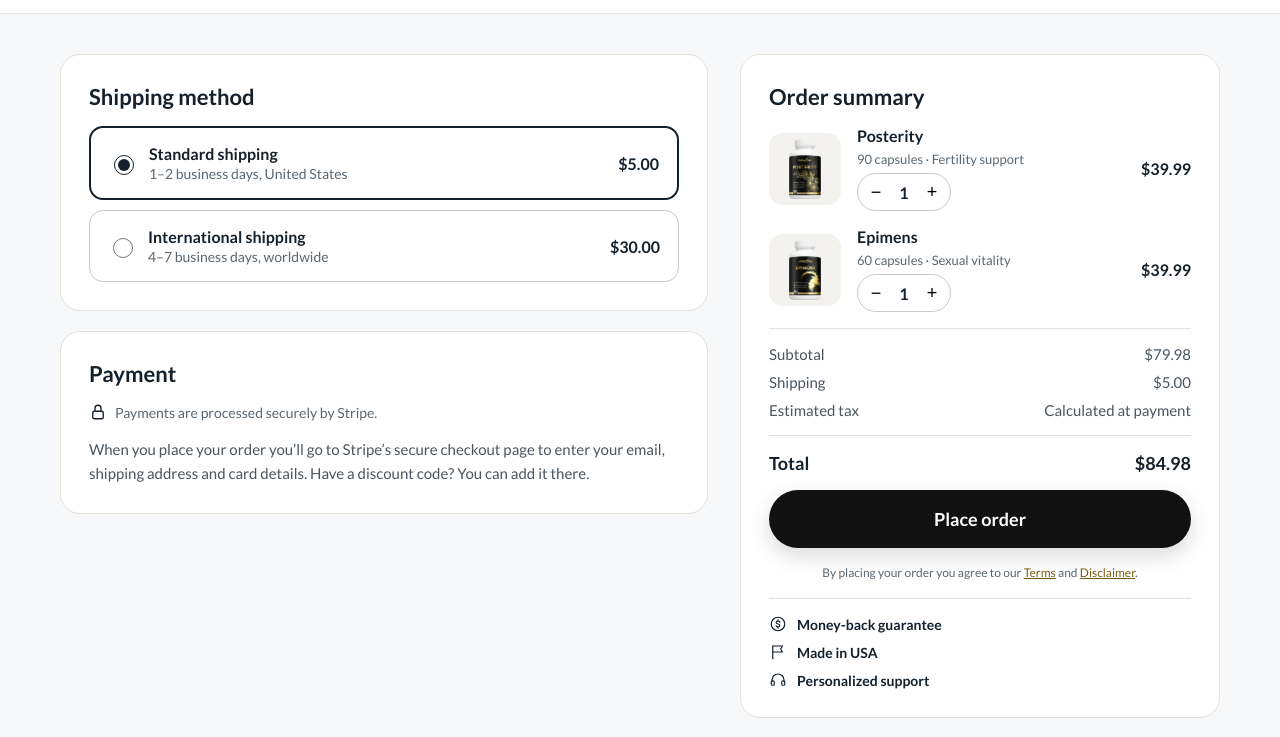
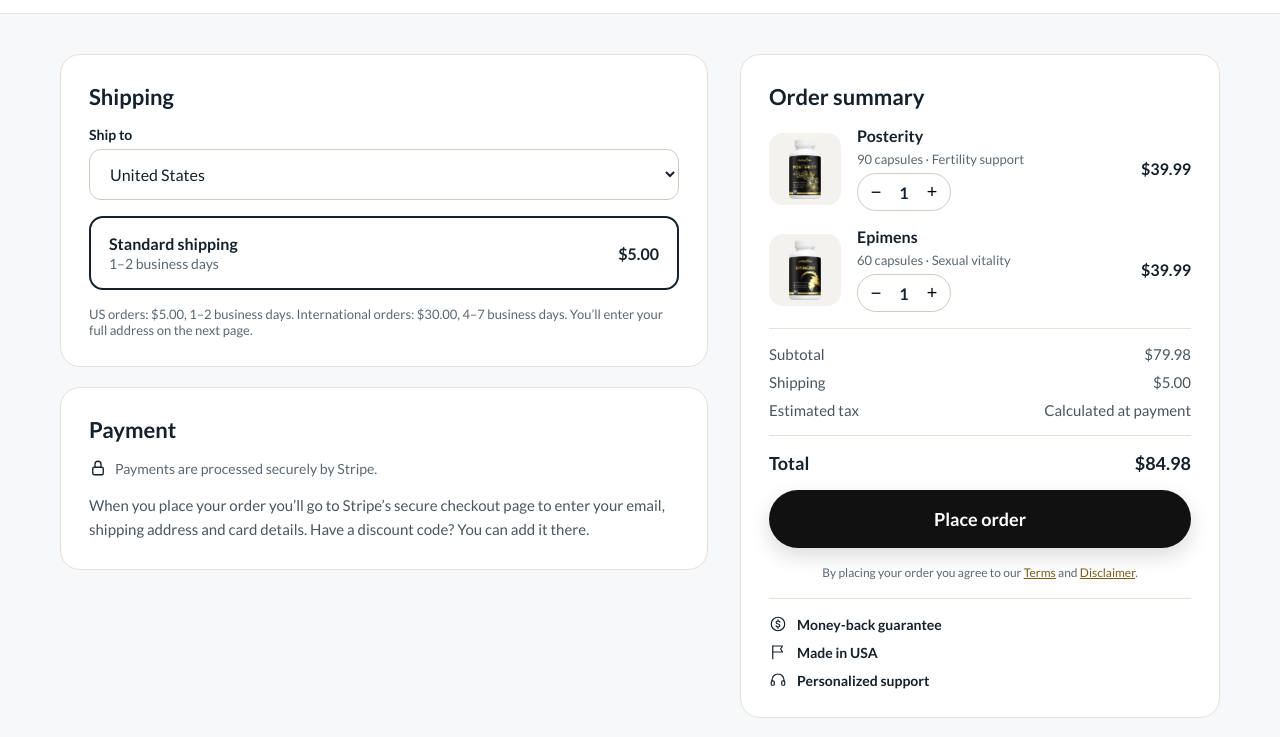
Before and after one commit to AliSalameh1/auravitae-website, a website: page public/checkout.html in a window 1280 px wide. Shown: the part 63-800 px from the top of the page. Drawn offline with Linux system fonts and the light colour scheme.

Commit message:
Set shipping from the customer's country
Replace the shipping-method choice with a 'Ship to' country list.
US gets $5 standard, everywhere else $30 international; Stripe's
page then only accepts an address in the chosen country.

Co-Authored-By: Claude Opus 5.5 <noreply@anthropic.com>
Claude-Session: https://claude.ai/code/session_01PeDtgCWrsZVrgWWmQ5gbVi

```diff
--- a/public/checkout.html
+++ b/public/checkout.html
@@ -29,11 +29,7 @@ a{color:#7A5C14}a:hover{color:#5C4610}
 <div class="co-cols" style="display: grid; grid-template-columns: minmax(0, 1.35fr) minmax(0, 1fr); gap: 32px; align-items: start">
 
 <form id="co-form" style="display: flex; flex-direction: column; gap: 20px" onsubmit="return false">
-<section style="background: #FFFFFF; border: 1px solid #E5E1D8; border-radius: 20px; padding: 28px; display: flex; flex-direction: column; gap: 16px"><h2 style="margin: 0; font-size: 22px; font-weight: 700">Shipping method</h2>
-<fieldset style="border: 0; margin: 0; padding: 0; display: flex; flex-direction: column; gap: 10px"><legend style="position: absolute; left: -9999px">Shipping method</legend>
-<label style="display: flex; align-items: center; justify-content: space-between; gap: 16px; border: 2px solid #14202B; border-radius: 14px; padding: 16px 18px; cursor: pointer"><span style="display: flex; align-items: center; gap: 12px"><input type="radio" name="ship" value="std" checked style="width: 20px; height: 20px; accent-color: #14202B"><span style="display: flex; flex-direction: column; gap: 2px"><strong style="font-size: 16px">Standard shipping</strong><span style="font-size: 14px; color: #5B6770">1–2 business days, United States</span></span></span><strong style="font-size: 16px">$5.00</strong></label>
-<label style="display: flex; align-items: center; justify-content: space-between; gap: 16px; border: 1px solid #CFCBC2; border-radius: 14px; padding: 16px 18px; cursor: pointer"><span style="display: flex; align-items: center; gap: 12px"><input type="radio" name="ship" value="intl" style="width: 20px; height: 20px; accent-color: #14202B"><span style="display: flex; flex-direction: column; gap: 2px"><strong style="font-size: 16px">International shipping</strong><span style="font-size: 14px; color: #5B6770">4–7 business days, worldwide</span></span></span><strong style="font-size: 16px">$30.00</strong></label>
-</fieldset></section>
+<section style="background: #FFFFFF; border: 1px solid #E5E1D8; border-radius: 20px; padding: 28px; display: flex; flex-direction: column; gap: 16px"><h2 style="margin: 0; font-size: 22px; font-weight: 700">Shipping</h2><label for="co-country" style="display: flex; flex-direction: column; gap: 6px; font-size: 14px; font-weight: 700; color: #14202B">Ship to<select id="co-country" autocomplete="country" style="font: 400 16px Lato, sans-serif; color: #14202B; padding: 14px 16px; border: 1px solid #CFCBC2; border-radius: 12px; background: #FFFFFF"><option value="US">United States</option></select></label><div style="display: flex; align-items: center; justify-content: space-between; gap: 16px; border: 2px solid #14202B; border-radius: 14px; padding: 16px 18px"><span style="display: flex; flex-direction: column; gap: 2px"><strong id="co-ship-name" style="font-size: 16px">Standard shipping</strong><span id="co-ship-time" style="font-size: 14px; color: #5B6770">1–2 business days</span></span><strong id="co-ship-price" style="font-size: 16px">$5.00</strong></div><p style="margin: 0; font-size: 13px; color: #5B6770">US orders: $5.00, 1–2 business days. International orders: $30.00, 4–7 business days. You’ll enter your full address on the next page.</p></section>
 
 <section style="background: #FFFFFF; border: 1px solid #E5E1D8; border-radius: 20px; padding: 28px; display: flex; flex-direction: column; gap: 16px"><h2 style="margin: 0; font-size: 22px; font-weight: 700">Payment</h2><p style="margin: 0; font-size: 14px; color: #5B6770; display: flex; align-items: center; gap: 8px"><svg aria-hidden="true" width="18" height="18" viewBox="0 0 24 24" fill="none" stroke="#14202B" stroke-width="1.8" stroke-linecap="round" stroke-linejoin="round"><rect x="5" y="11" width="14" height="10" rx="2"></rect><path d="M8 11V7a4 4 0 0 1 8 0v4"></path></svg>Payments are processed securely by Stripe.</p><p style="margin: 0; font-size: 15px; line-height: 1.6; color: #4A5560">When you place your order you’ll go to Stripe’s secure checkout page to enter your email, shipping address and card details. Have a discount code? You can add it there.</p></section>
 </form>
@@ -72,7 +68,9 @@ a{color:#7A5C14}a:hover{color:#5C4610}
   } catch (e) {}
   var $ = function (sel) { return document.querySelector(sel); };
   var money = function (n) { return "$" + n.toFixed(2); };
-  var shipping = function () { var r = $('input[name="ship"]:checked'); return r ? r.value : "std"; };
+  var INTL = ["AC", "AD", "AE", "AF", "AG", "AI", "AL", "AM", "AO", "AQ", "AR", "AT", "AU", "AW", "AX", "AZ", "BA", "BB", "BD", "BE", "BF", "BG", "BH", "BI", "BJ", "BL", "BM", "BN", "BO", "BQ", "BR", "BS", "BT", "BV", "BW", "BY", "BZ", "CA", "CD", "CF", "CG", "CH", "CI", "CK", "CL", "CM", "CN", "CO", "CR", "CV", "CW", "CY", "CZ", "DE", "DJ", "DK", "DM", "DO", "DZ", "EC", "EE", "EG", "EH", "ER", "ES", "ET", "FI", "FJ", "FK", "FO", "FR", "GA", "GB", "GD", "GE", "GF", "GG", "GH", "GI", "GL", "GM", "GN", "GP", "GQ", "GR", "GS", "GT", "GU", "GW", "GY", "HK", "HN", "HR", "HT", "HU", "ID", "IE", "IL", "IM", "IN", "IO", "IQ", "IS", "IT", "JE", "JM", "JO", "JP", "KE", "KG", "KH", "KI", "KM", "KN", "KR", "KW", "KY", "KZ", "LA", "LB", "LC", "LI", "LK", "LR", "LS", "LT", "LU", "LV", "LY", "MA", "MC", "MD", "ME", "MF", "MG", "MK", "ML", "MM", "MN", "MO", "MQ", "MR", "MS", "MT", "MU", "MV", "MW", "MX", "MY", "MZ", "NA", "NC", "NE", "NG", "NI", "NL", "NO", "NP", "NR", "NU", "NZ", "OM", "PA", "PE", "PF", "PG", "PH", "PK", "PL", "PM", "PN", "PR", "PS", "PT", "PY", "QA", "RE", "RO", "RS", "RU", "RW", "SA", "SB", "SC", "SD", "SE", "SG", "SH", "SI", "SJ", "SK", "SL", "SM", "SN", "SO", "SR", "SS", "ST", "SV", "SX", "SZ", "TA", "TC", "TD", "TF", "TG", "TH", "TJ", "TK", "TL", "TM", "TN", "TO", "TR", "TT", "TV", "TW", "TZ", "UA", "UG", "UY", "UZ", "VA", "VC", "VE", "VG", "VN", "VU", "WF", "WS", "XK", "YE", "YT", "ZA", "ZM", "ZW"];
+  var country = function () { return $("#co-country").value || "US"; };
+  var shipping = function () { return country() === "US" ? "std" : "intl"; };
 
   function render() {
     var sub = 0;
@@ -89,9 +87,10 @@ a{color:#7A5C14}a:hover{color:#5C4610}
     $("#co-total").textContent = money(sub + ship);
     $("#co-place").disabled = sub === 0;
     $("#co-place").style.opacity = sub === 0 ? "0.5" : "1";
-    document.querySelectorAll('input[name="ship"]').forEach(function (r) {
-      r.closest("label").style.border = r.checked ? "2px solid #14202B" : "1px solid #CFCBC2";
-    });
+    var intl = shipping() === "intl";
+    $("#co-ship-name").textContent = intl ? "International shipping" : "Standard shipping";
+    $("#co-ship-time").textContent = intl ? "4–7 business days" : "1–2 business days";
+    $("#co-ship-price").textContent = money(SHIP[shipping()]);
   }
 
   document.querySelectorAll("[data-inc],[data-dec]").forEach(function (b) {
@@ -101,9 +100,19 @@ a{color:#7A5C14}a:hover{color:#5C4610}
       render();
     });
   });
-  document.querySelectorAll('input[name="ship"]').forEach(function (r) {
-    r.addEventListener("change", render);
-  });
+  // Fill the country list (names in the visitor's language), US first.
+  (function () {
+    var sel = $("#co-country"), names;
+    try { names = new Intl.DisplayNames([navigator.language || "en", "en"], { type: "region" }); } catch (e) {}
+    INTL.map(function (c) { return [c, (names && names.of(c)) || c]; })
+      .sort(function (a, b) { return a[1].localeCompare(b[1]); })
+      .forEach(function (p) { var o = document.createElement("option"); o.value = p[0]; o.textContent = p[1]; sel.appendChild(o); });
+    try {
+      var guess = (navigator.language || "").split("-")[1];
+      if (guess && INTL.indexOf(guess.toUpperCase()) > -1) sel.value = guess.toUpperCase();
+    } catch (e) {}
+    sel.addEventListener("change", render);
+  })();
 
   var btn = $("#co-place"), err = $("#co-error");
   btn.addEventListener("click", function () {
@@ -113,7 +122,7 @@ a{color:#7A5C14}a:hover{color:#5C4610}
     fetch("/api/checkout", {
       method: "POST",
       headers: { "Content-Type": "application/json" },
-      body: JSON.stringify({ posterity: qty.posterity, epimens: qty.epimens, shipping: shipping() })
+      body: JSON.stringify({ posterity: qty.posterity, epimens: qty.epimens, country: country() })
     })
       .then(function (r) { return r.json().then(function (d) { return { ok: r.ok, d: d }; }); })
       .then(function (res) {
```
Also changed, not shown: server.js (+8 -2 lines).
